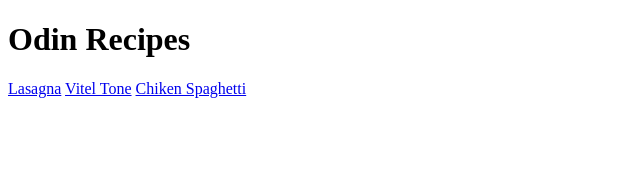
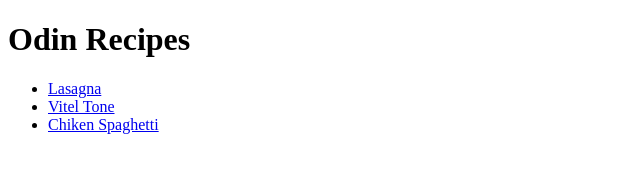
Before and after one commit to Facuslm/odin-recipes, a plain HTML site: page index.html in a window 1280 px wide. Shown: the whole page, without its empty margins (0-640 px from the left). Drawn offline with Linux system fonts and the light colour scheme.

Commit message:
Encased ankers into a list

```diff
--- a/index.html
+++ b/index.html
@@ -8,10 +8,12 @@
 </head>
 <body>
     <h1>Odin Recipes</h1>
-    <a href="recipes/lasagna.html">Lasagna</a>
+    <ul>
+        <li><a href="recipes/lasagna.html">Lasagna</a></li>
 
-    <a href="recipes/viteltone.html">Vitel Tone</a>
+        <li><a href="recipes/viteltone.html">Vitel Tone</a></li>
 
-    <a href="recipes/chikenspaghetti.html">Chiken Spaghetti</a>
+        <li><a href="recipes/chikenspaghetti.html">Chiken Spaghetti</a></li>
+    </ul>
 </body>
 </html>
```
